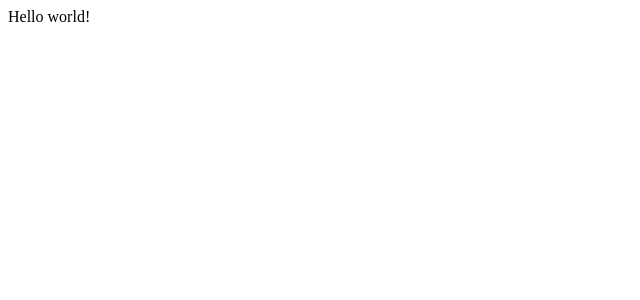
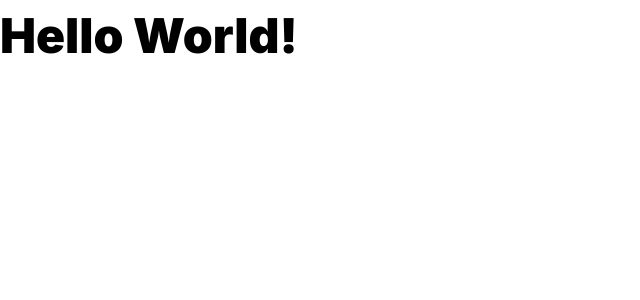
Before and after one commit to jakun9999/sportsee, a React app in the folder frontend/: page / in a window 1280 px wide. Shown: the top 300 px of the page, without its empty margins (0-640 px from the left). Built offline with nearby package versions, Linux system fonts and the light colour scheme; the HTML template or start-up script is replaced by a standard one.

Commit message:
💄Global css updated based on figma model.

```diff
--- a/frontend/src/index.css
+++ b/frontend/src/index.css
@@ -0,0 +1,75 @@
+/* Fonts */
+@import url("https://fonts.googleapis.com/css2?family=Inter:ital,opsz,wght@0,14..32,100..900;1,14..32,100..900&display=swap");
+
+/* Global variables */
+:root {
+  --font-family: "Inter", sans-serif;
+  --font-size: 16px;
+  --line-height: 1.5;
+
+  /* Colors */
+  --color-blue-strong: #0b23f4;
+  --color-blue-medium: #5465f7;
+  --color-blue-light: #b6bdfc;
+  --color-gray-strong: #707070;
+  --color-gray-light: #e7e7e7;
+  --color-red-strong: #f44336;
+  --color-red-light: #fcc1b6;
+  --color-white: #ffffff;
+  --color-black: #111111;
+
+  /* Font size / weight */
+  .heading-1 {
+    font-size: 3rem;
+    font-weight: 900;
+  }
+
+  .heading-2 {
+    font-size: 2.25rem;
+    font-weight: 700;
+  }
+
+  .heading-3 {
+    font-size: 1.75rem;
+    font-weight: 600;
+  }
+
+  .heading-4 {
+    font-size: 1.375rem;
+    font-weight: 500;
+  }
+
+  .body-large {
+    font-size: 1rem;
+    font-weight: 500;
+  }
+
+  .body-default {
+    font-size: 0.875rem;
+    font-weight: 400;
+  }
+
+  .body-small {
+    font-size: 0.75rem;
+    font-weight: 400;
+  }
+
+  .caption {
+    font-size: 0.625rem;
+    font-weight: 400;
+  }
+}
+
+/* Reset */
+* {
+  margin: 0;
+  padding: 0;
+  box-sizing: border-box;
+}
+
+/* Body */
+body {
+  background-color: var(--color-white);
+  font-family: var(--font-family);
+  line-height: var(--line-height);
+}
--- a/frontend/src/main.jsx
+++ b/frontend/src/main.jsx
@@ -6,7 +6,7 @@ import "./index.css";
 const router = createBrowserRouter([
   {
     path: "/",
-    element: <div>Hello world!</div>,
+    element: <div className="heading-1">Hello World!</div>,
   },
 ]);
 
```
